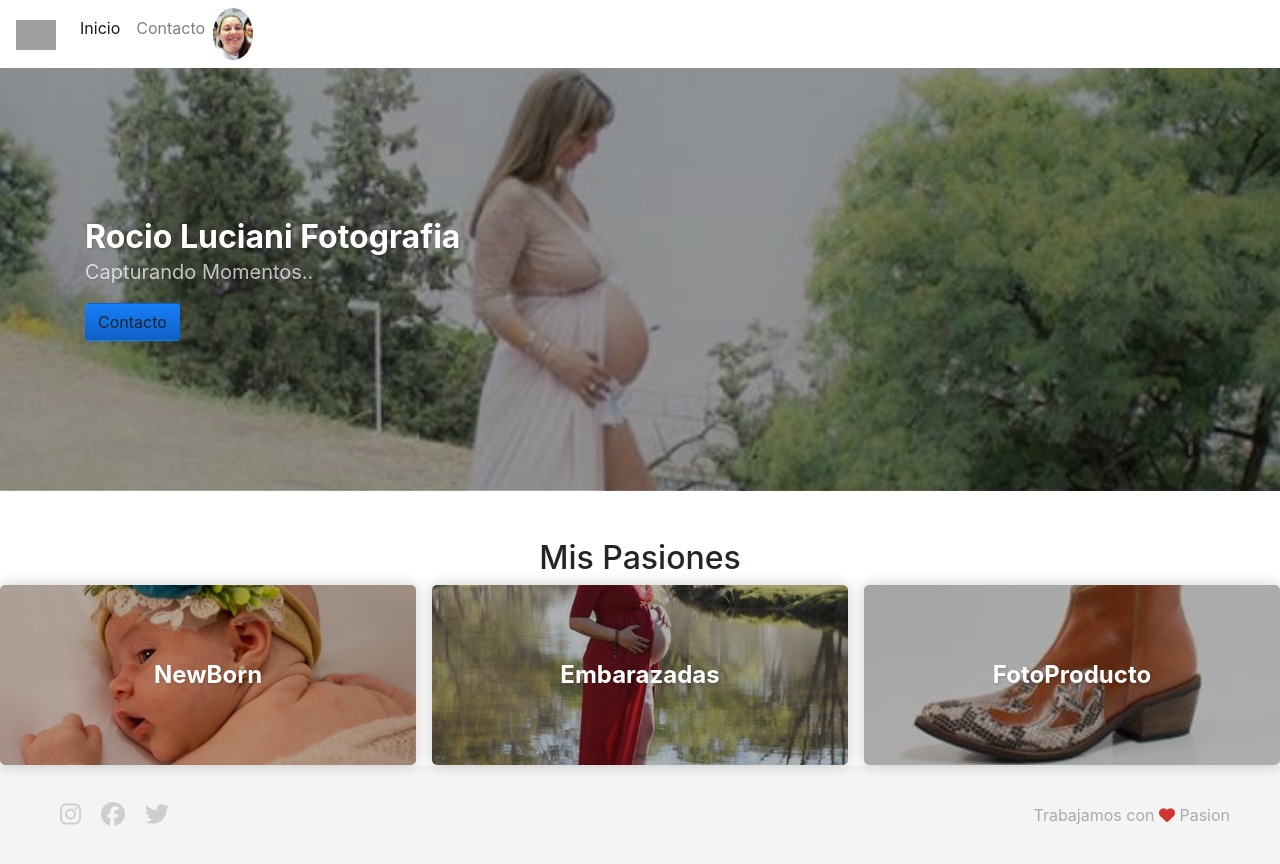
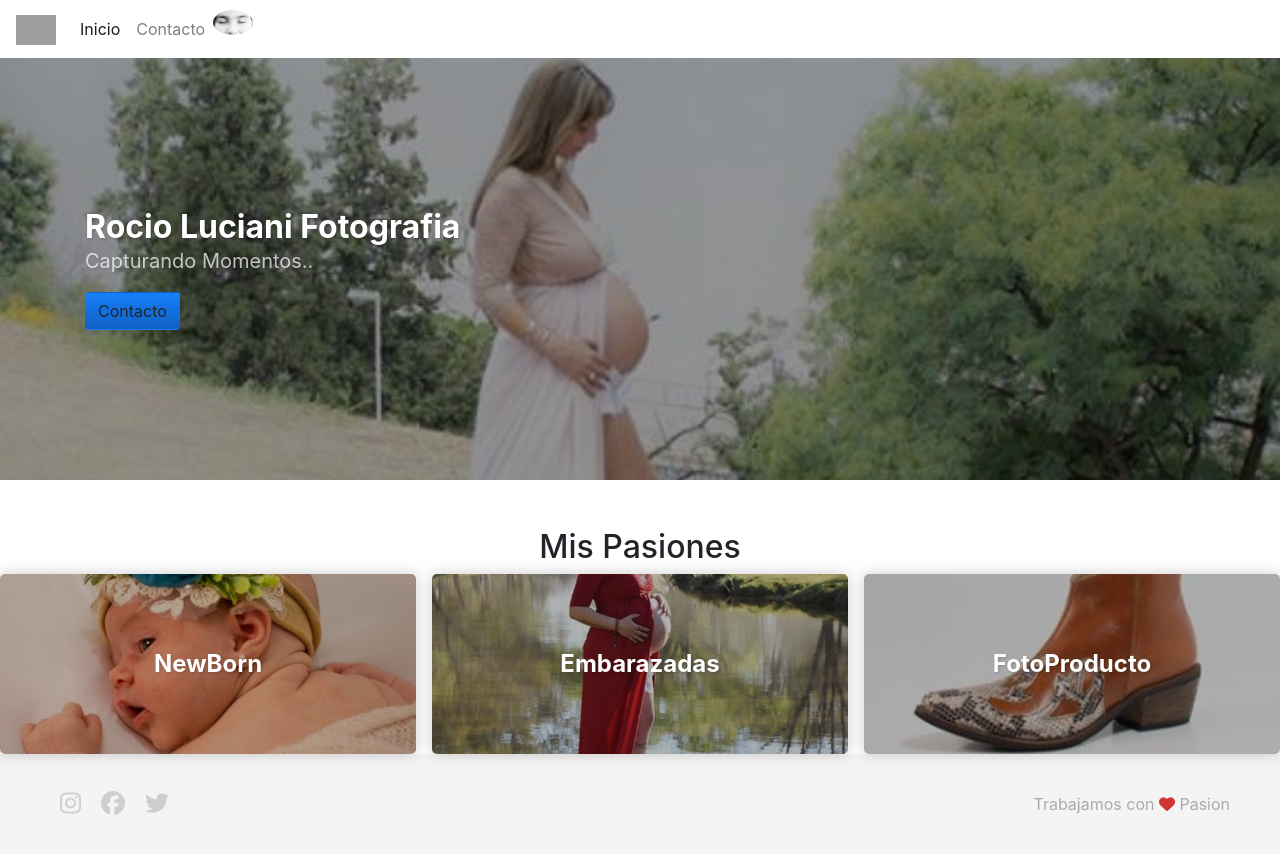
Before and after one commit to RocioLucianiFotografia/Site, a plain HTML site: page index.html in a window 1280 px wide. Drawn offline with nearby package versions, Linux system fonts and the light colour scheme; grey boxes are pictures that could not be loaded.

Commit message:
cagar incial

```diff
--- a/index.html
+++ b/index.html
@@ -61,7 +61,7 @@
 		        <a class="nav-link" href="#">Contacto</a>
 		      </li>
 		      <li class="nav-item dropdown">
-		        <img class="avatar dropdown-toggle" id="navbarDropdown" data-toggle="dropdown" aria-haspopup="true" aria-expanded="false" src="https://rociolucianifotografia.github.io/Site/images/rocio.JPG" />
+		        <img class="avatar dropdown-toggle" id="navbarDropdown" data-toggle="dropdown" aria-haspopup="true" aria-expanded="false" src="https://rociolucianifotografia.github.io/Site/images/ojos.JPG" />
 		        <div class="dropdown-menu dropdown-menu-right" aria-labelledby="navbarDropdown">
 		          <a class="dropdown-item" href="#">Mis Pasiones</a>
 		          <a class="dropdown-item" href="#">Mis trabajos</a>
```
Also changed, not shown: images/ro.JPG (renamed from images/rocio.JPG).
